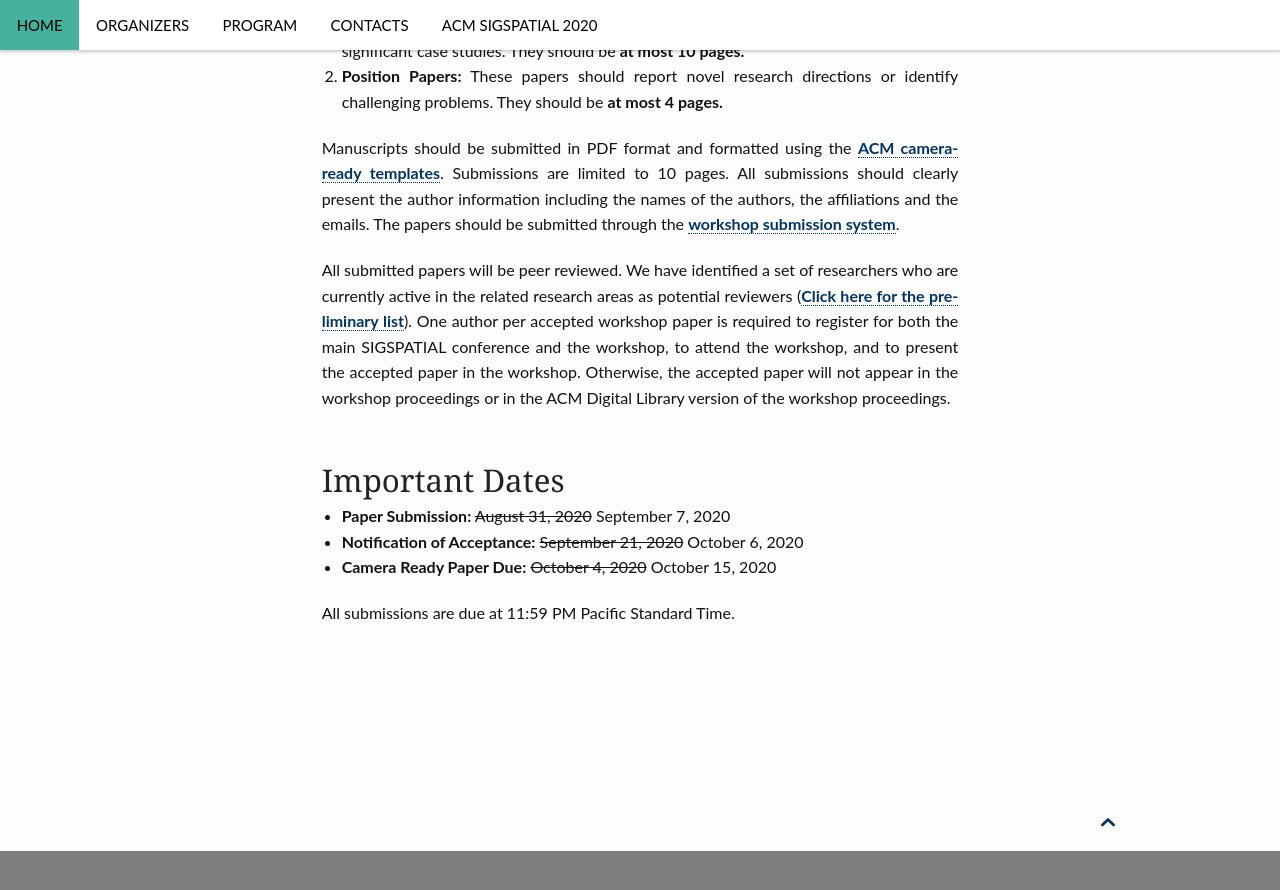
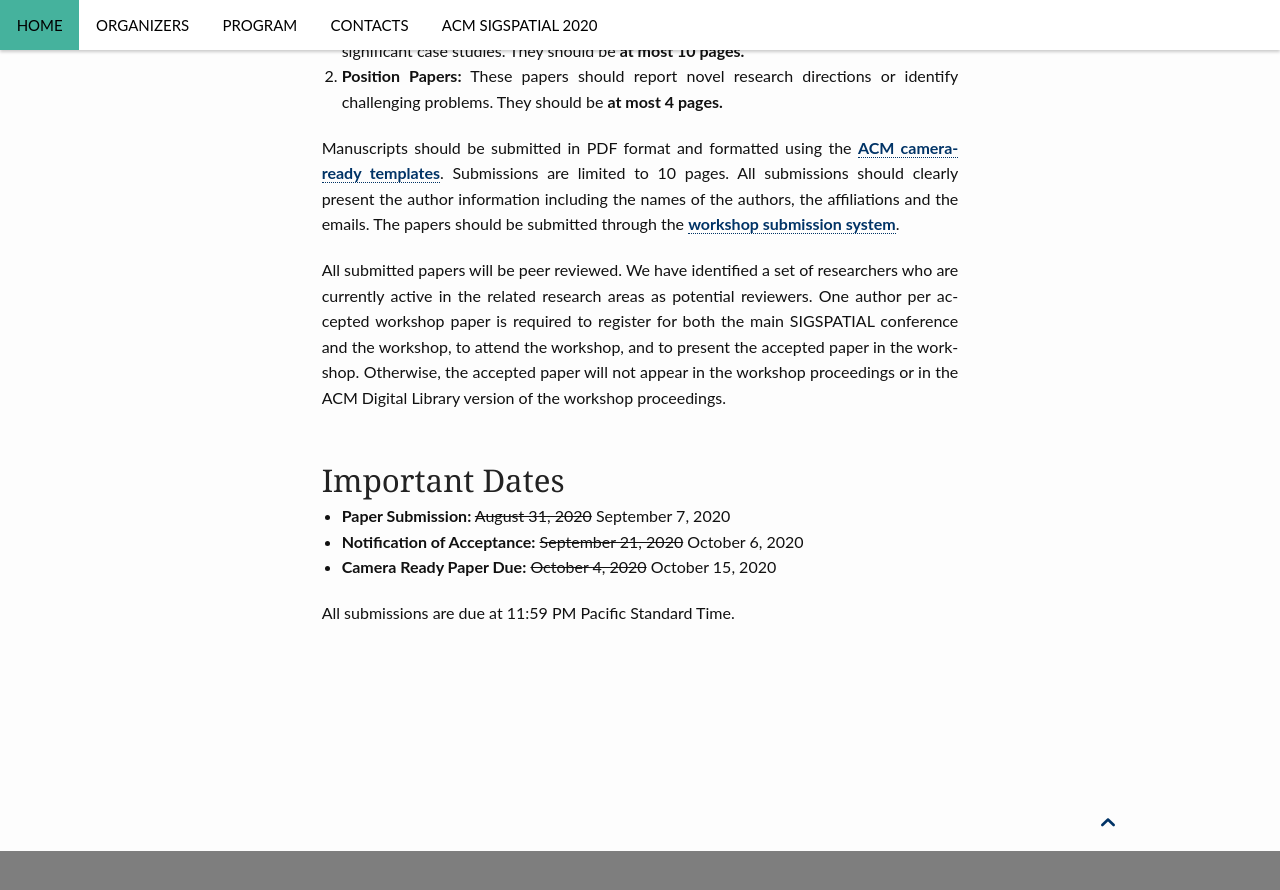
Before and after one commit to bigspatial2020/bigspatial2020.github.io, a Jekyll site: the page built from index.md, in a window 1280 px wide and 900 px high, scrolled down 2233 px. Shown: the top 890 px of the window. Built offline with Jekyll 4.4.1, drawn with Linux system fonts in a browser that asks for light colours; comment, search, counter and statistics services are not loaded.

Commit message:
Update index.md

```diff
--- a/index.md
+++ b/index.md
@@ -59,7 +59,7 @@ We invite papers discussing novel research and ideas without substantial overlap
 Manuscripts should be submitted in PDF format and formatted using the [ACM camera-ready templates](http://www.acm.org/publications/proceedings-template){:target="_blank"}. Submissions are limited to 10 pages. All submissions should clearly present the author information including the names of the authors, the affiliations and the emails. The papers should be submitted through the [workshop submission system](https://easychair.org/conferences/?conf=bigspatial2020){:target="_blank"}.
 {: style=" text-align: justify"}
 
-All submitted papers will be peer reviewed. We have identified a set of researchers who are currently active in the related research areas as potential reviewers ([Click here for the preliminary list](https://bigspatial2020.github.io/organizer/)). One author per accepted workshop paper is required to register for both the main SIGSPATIAL conference and the workshop, to attend the workshop, and to present the accepted paper in the workshop. Otherwise, the accepted paper will not appear in the workshop proceedings or in the ACM Digital Library version of the workshop proceedings.
+All submitted papers will be peer reviewed. We have identified a set of researchers who are currently active in the related research areas as potential reviewers. One author per accepted workshop paper is required to register for both the main SIGSPATIAL conference and the workshop, to attend the workshop, and to present the accepted paper in the workshop. Otherwise, the accepted paper will not appear in the workshop proceedings or in the ACM Digital Library version of the workshop proceedings.
 {: style=" text-align: justify"}
 
 ## Important Dates
```
